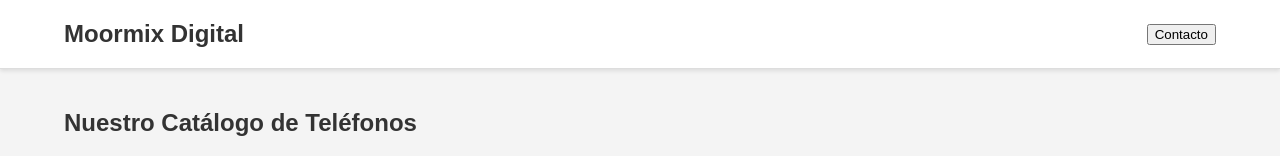
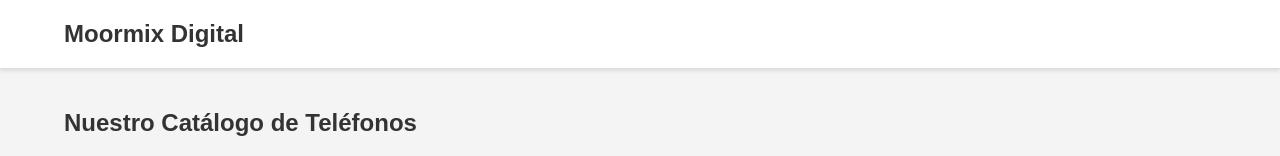
Before and after one commit to MOORMIX-DIGITAL/Moormix1, a plain HTML site: page catalogo.html in a window 1280 px wide. Shown: the top 156 px of the page. Drawn offline with Linux system fonts and the light colour scheme.

Commit message:
Update catalogo.html

```diff
--- a/catalogo.html
+++ b/catalogo.html
@@ -11,7 +11,6 @@
     <header>
         <div class="header-content">
             <a href="index.html" class="logo">Moormix Digital</a>
-                <button id="contact-button">Contacto</button>
         </div>
     </header>
 
```
